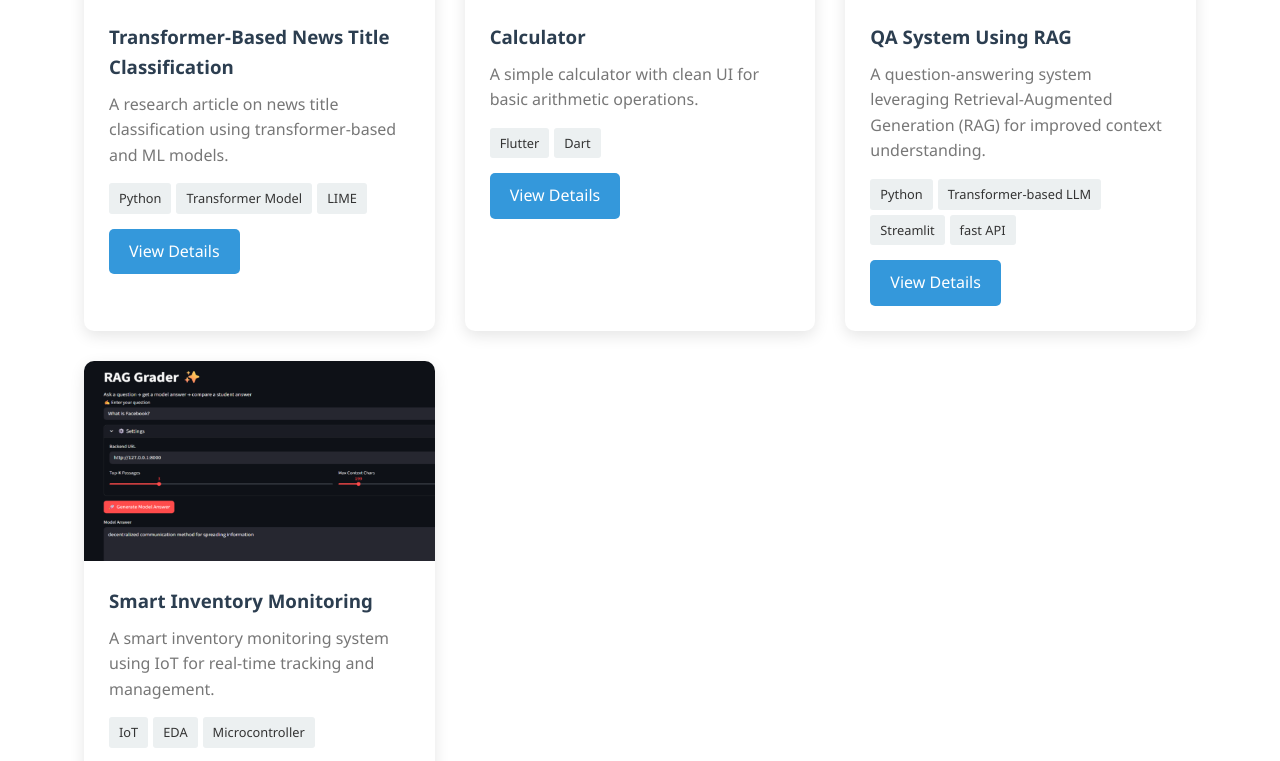
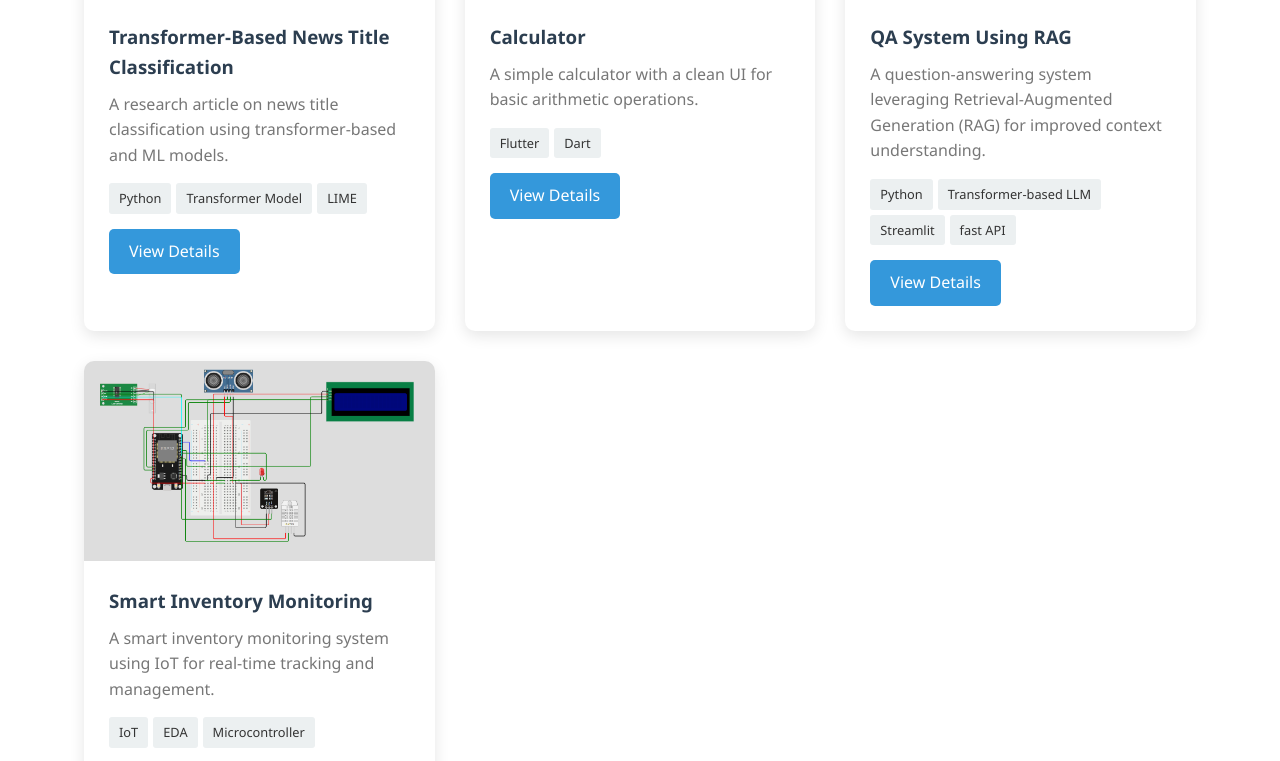
Before and after one commit to Sourav15-4588/Portfolio_skd, a plain HTML site: page showcase.html in a window 1280 px wide. Shown: the part 832-1593 px from the top of the page. Drawn offline with Linux system fonts and the light colour scheme.

Commit message:
Update showcase.html

```diff
--- a/showcase.html
+++ b/showcase.html
@@ -525,7 +525,7 @@
                     </div>
                     <div class="project-info">
                         <h3>Calculator</h3>
-                        <p>A simple calculator with clean UI for basic arithmetic operations.</p>
+                        <p>A simple calculator with a clean UI for basic arithmetic operations.</p>
                         <div class="project-tags">
                             <span class="project-tag">Flutter</span>
                             <span class="project-tag">Dart</span>
@@ -555,7 +555,7 @@
                 <!-- Project 4 -->
                 <div class="project-card">
                     <div class="project-img">
-                        <img src="assets/rag.png" alt="Project 2">
+                        <img src="assets/smartinventoryDiagram.png" alt="Project 2">
                     </div>
                     <div class="project-info">
                         <h3>Smart Inventory Monitoring</h3>
```
